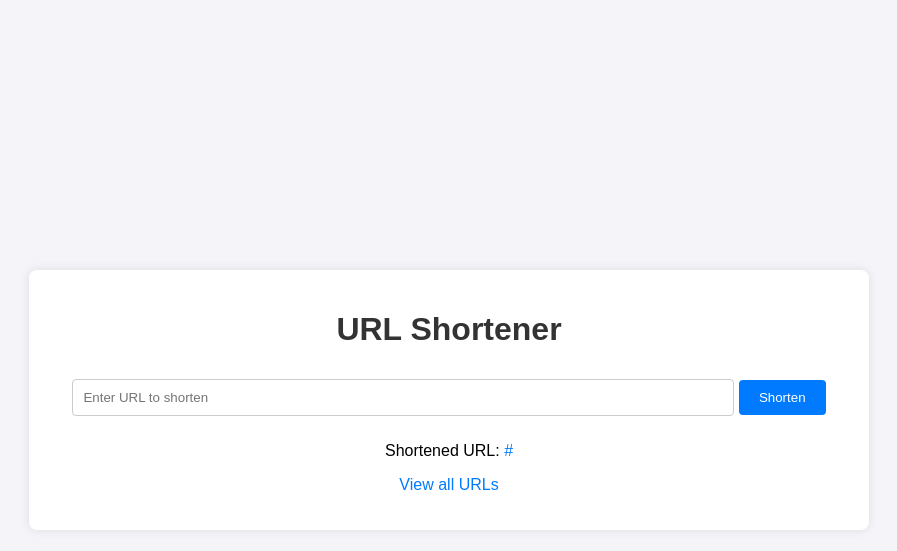
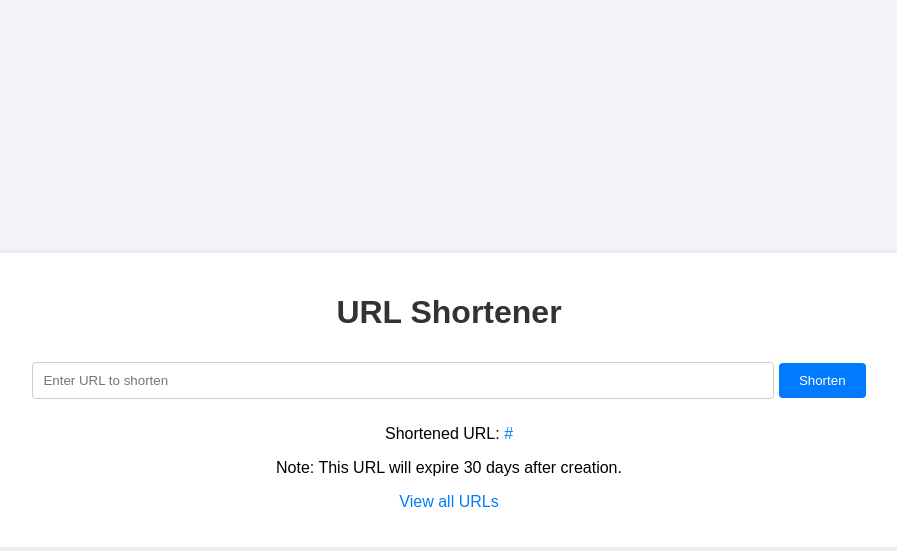
Before and after one commit to kulatav/url-shortener, a Flask app: template templates/index.html in a window 1280 px wide. Shown: the top 551 px of the page, without its empty margins (191-1088 px from the left). Run offline with Flask 3, Linux system fonts and the light colour scheme; the template is opened without the code that fills it: most values are stand-ins (such as "Sample title", 1, 10 or a date in 2020).

Commit message:
Add URL expiration after 30 days

```diff
--- a/app.py
+++ b/app.py
@@ -3,7 +3,7 @@
 import string
 import random
 import validators
-from datetime import datetime
+from datetime import datetime, timedelta
 
 app = Flask(__name__)
 app.secret_key = "supersecretkey"  # For flash messages
@@ -67,13 +67,20 @@
 def redirect_url(short_code):
     conn = sqlite3.connect('shortener.db')
     c = conn.cursor()
-    c.execute('SELECT original_url FROM urls WHERE short_code = ?', (short_code,))
+    c.execute('SELECT original_url, created_at FROM urls WHERE short_code = ?', (short_code,))
     result = c.fetchone()
     if result:
+        original_url, created_at = result
+        # Check if URL is expired (30 days)
+        created_time = datetime.strptime(created_at, '%Y-%m-%d %H:%M:%S')
+        if datetime.now() - created_time > timedelta(days=30):
+            conn.close()
+            flash('This URL has expired.', 'error')
+            return redirect(url_for('index'))
         c.execute('UPDATE urls SET clicks = clicks + 1 WHERE short_code = ?', (short_code,))
         conn.commit()
         conn.close()
-        return redirect(result[0])
+        return redirect(original_url)
     else:
         conn.close()
         flash('Short URL not found.', 'error')
@@ -86,8 +93,14 @@
     c = conn.cursor()
     c.execute('SELECT original_url, short_code, clicks, created_at FROM urls')
     urls = c.fetchall()
+    # Add expiration status
+    urls_with_status = [
+        (original_url, short_code, clicks, created_at,
+         'Expired' if datetime.strptime(created_at, '%Y-%m-%d %H:%M:%S') < datetime.now() - timedelta(days=30) else 'Active')
+        for original_url, short_code, clicks, created_at in urls
+    ]
     conn.close()
-    return render_template('admin.html', urls=urls)
+    return render_template('admin.html', urls=urls_with_status)
 
 if __name__ == '__main__':
     init_db()
--- a/static/style.css
+++ b/static/style.css
@@ -14,7 +14,7 @@
     border-radius: 8px;
     box-shadow: 0 0 10px rgba(0,0,0,0.1);
     width: 90%;
-    max-width: 800px;
+    max-width: 900px; /* Increased for new column */
     text-align: center;
 }
 h1 {
@@ -61,3 +61,9 @@
 a:hover {
     text-decoration: underline;
 }
+.expired {
+    color: red;
+}
+.active {
+    color: green;
+}
--- a/templates/admin.html
+++ b/templates/admin.html
@@ -11,13 +11,14 @@
         <a href="{{ url_for('index') }}">Back to Home</a>
         {% if urls %}
             <table>
-                <tr><th>Original URL</th><th>Short URL</th><th>Clicks</th><th>Created At</th></tr>
-                {% for original_url, short_code, clicks, created_at in urls %}
+                <tr><th>Original URL</th><th>Short URL</th><th>Clicks</th><th>Created At</th><th>Status</th></tr>
+                {% for original_url, short_code, clicks, created_at, status in urls %}
                     <tr>
                         <td>{{ original_url }}</td>
                         <td><a href="{{ url_for('redirect_url', short_code=short_code, _external=True) }}">{{ url_for('redirect_url', short_code=short_code, _external=True) }}</a></td>
                         <td>{{ clicks }}</td>
                         <td>{{ created_at }}</td>
+                        <td class="{{ 'expired' if status == 'Expired' else 'active' }}">{{ status }}</td>
                     </tr>
                 {% endfor %}
             </table>
--- a/templates/index.html
+++ b/templates/index.html
@@ -21,6 +21,7 @@
         </form>
         {% if short_url %}
             <p>Shortened URL: <a href="{{ short_url }}" target="_blank">{{ short_url }}</a></p>
+            <p>Note: This URL will expire 30 days after creation.</p>
         {% endif %}
         <p><a href="{{ url_for('admin') }}">View all URLs</a></p>
     </div>
```
